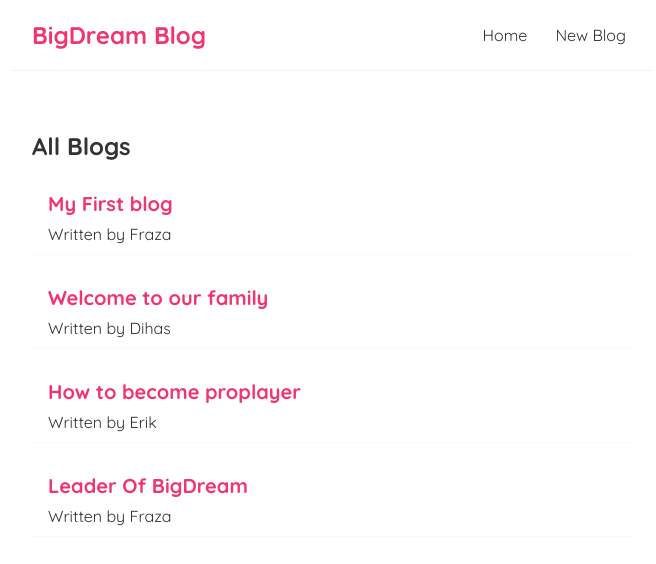
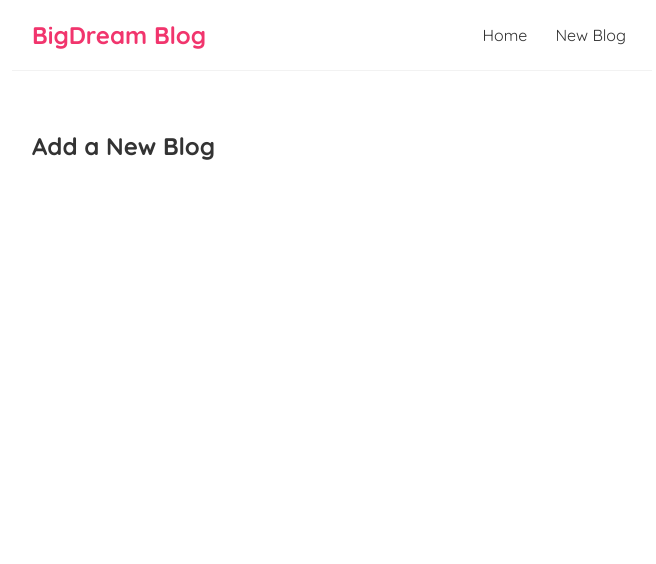
Before and after one commit to FrazaAdityaWiguna/Belajar-React-JS, a React (Create React App) app: page /create in a window 1280 px wide. Shown: the top 564 px of the page, without its empty margins (308-964 px from the left). Built offline with nearby package versions, Linux system fonts and the light colour scheme; data requests are answered from the project's data file.

Commit message:
Exact Match Routes

```diff
--- a/src/App.js
+++ b/src/App.js
@@ -2,6 +2,7 @@ import React from 'react';
 import { BrowserRouter as Router, Route, Switch } from 'react-router-dom';
 import Navbar from './Navbar';
 import Home from './Home';
+import Create from './Create';
 
 function App() {
   return (
@@ -10,8 +11,11 @@ function App() {
         <Navbar />
         <div className="content">
           <Switch>
-            <Route path="/">
+            <Route exact path="/">
               <Home />
+            </Route>
+            <Route path="/create">
+              <Create />
             </Route>
           </Switch>
         </div>
--- /dev/null
+++ b/src/Create.js
@@ -0,0 +1,9 @@
+import React from 'react';
+
+const Create = () => (
+  <div className="create">
+    <h2>Add a New Blog</h2>
+  </div>
+);
+
+export default Create;
```
